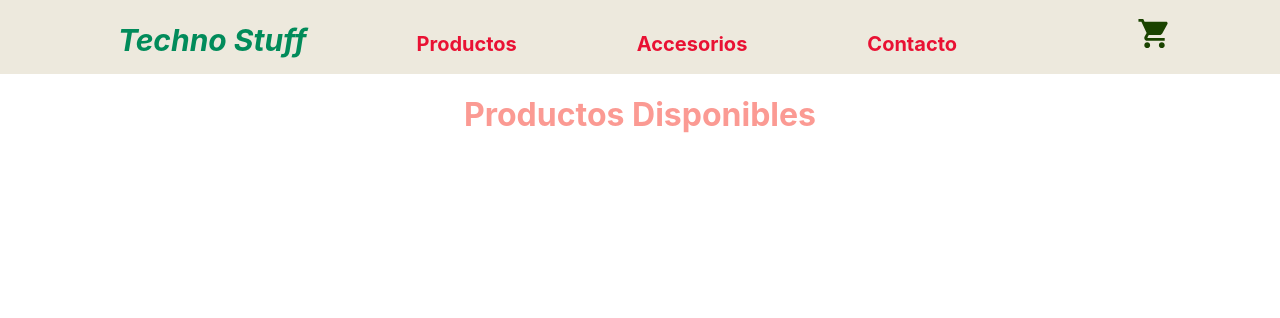
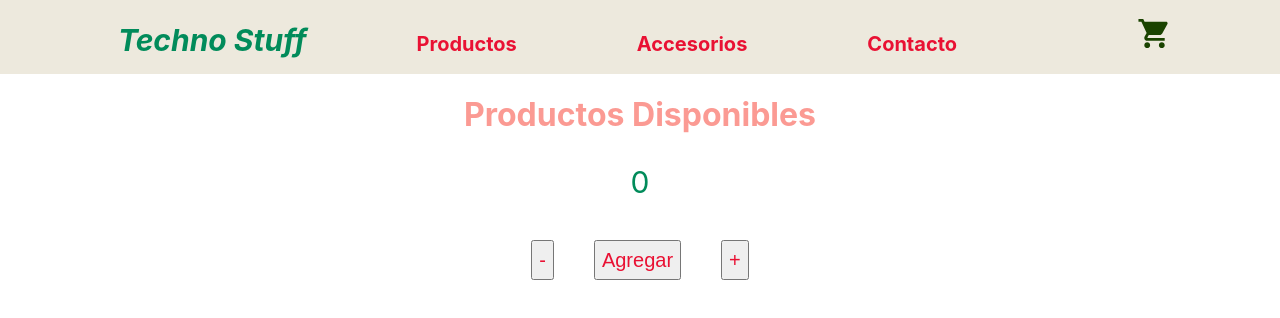
Before and after one commit to GimeVilches/my-app, a React (Create React App) app: page / in a window 1280 px wide. Shown: the top 318 px of the page. Built offline with nearby package versions, Linux system fonts and the light colour scheme.

Commit message:
Contador

```diff
--- /dev/null
+++ b/src/Components/ItemCount/ItemCount.css
@@ -0,0 +1,30 @@
+.contenedorCount{
+    margin-top: 30px;
+
+
+}
+.botonCount{
+    font-size: 20px;
+    color: #e91133;
+   height: 40px;
+    margin-left: 20px;
+    margin: 20px;
+
+
+}
+
+.contadorInicial{
+    color: #018b5a;
+    margin-left: 20px;
+    font-size: 30px;
+    margin: 20px;
+
+}
+.botonAgregar{
+    font-size: 20px;
+    color: #e91133;
+
+    margin-left: 20px;
+    height: 40px;
+    margin: 20px;
+}
--- /dev/null
+++ b/src/Components/ItemCount/ItemCount.js
@@ -0,0 +1,57 @@
+import { useState } from 'react';
+import "./ItemCount.css"
+
+const ItemCount= (props) =>{
+    const [stock, setStock] = useState (parseInt(props.stock));
+
+    const [contador,setContador] = useState (parseInt(props.inicial));
+
+    const aumentar = () => {
+        if (stock ===0){
+            alert( "No hay mas Stock")
+
+        }
+        else {
+            setContador (contador + 1 )
+            setStock ( stock - 1 )
+        }
+
+    };
+    const disminuir = () => {
+        if (contador === 0){
+            alert ("No hay productos en el carrito para descontar")
+
+
+        }
+        else {
+            setContador ( contador - 1 )
+            setStock (stock + 1 )
+        }
+    };
+
+    const onAdd = () =>{
+        if(contador === 0){
+            alert("No hay unidades en el carrito para comprar")
+        }
+        else{
+            alert (`Se han agregado ${contador} unidades al carrito `)
+        }
+
+    }
+
+    return(
+
+       <div className="contenedorCount">
+
+       <p className="contadorInicial"> { contador } </p>
+           <button className="botonCount" onClick = {disminuir}> - </button>
+          <button className="botonAgregar" onClick = {onAdd}>Agregar</button>
+           <button className="botonCount" onClick = {aumentar}> + </button>
+
+       </div>
+
+
+    )
+
+}
+export default ItemCount
--- a/src/Components/ItemListContainer/ItemListContainer.js
+++ b/src/Components/ItemListContainer/ItemListContainer.js
@@ -1,4 +1,5 @@
 import "./ItemListContainer.css";
+import ItemCount from "../ItemCount/ItemCount";
 
 
 
@@ -6,7 +7,7 @@ const ItemListContainer= (props) =>{
     return(
         <div className="contenedor">
             <h1 style={{color:`${props.color}`}}>{props.title}</h1>
-
+            <ItemCount inicial ="0" stock = "10" />
 
         </div>
     )
```
